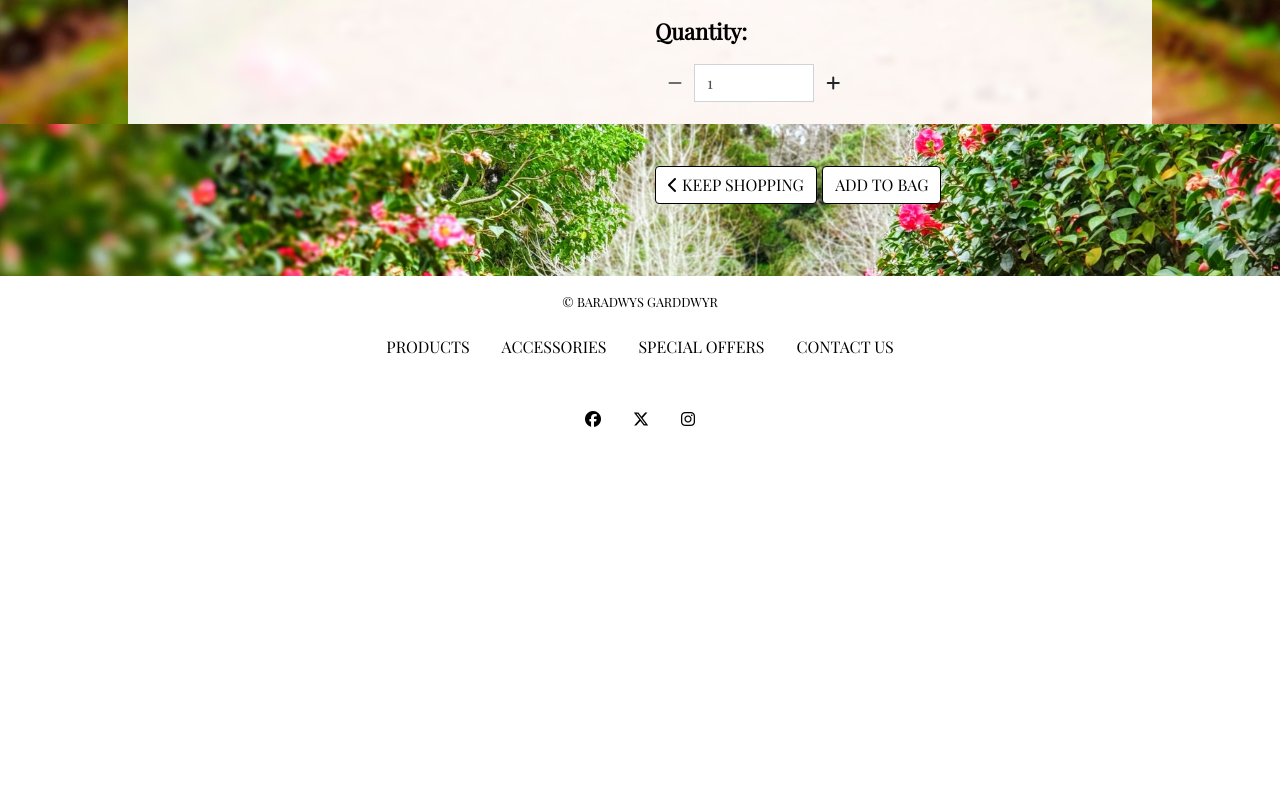
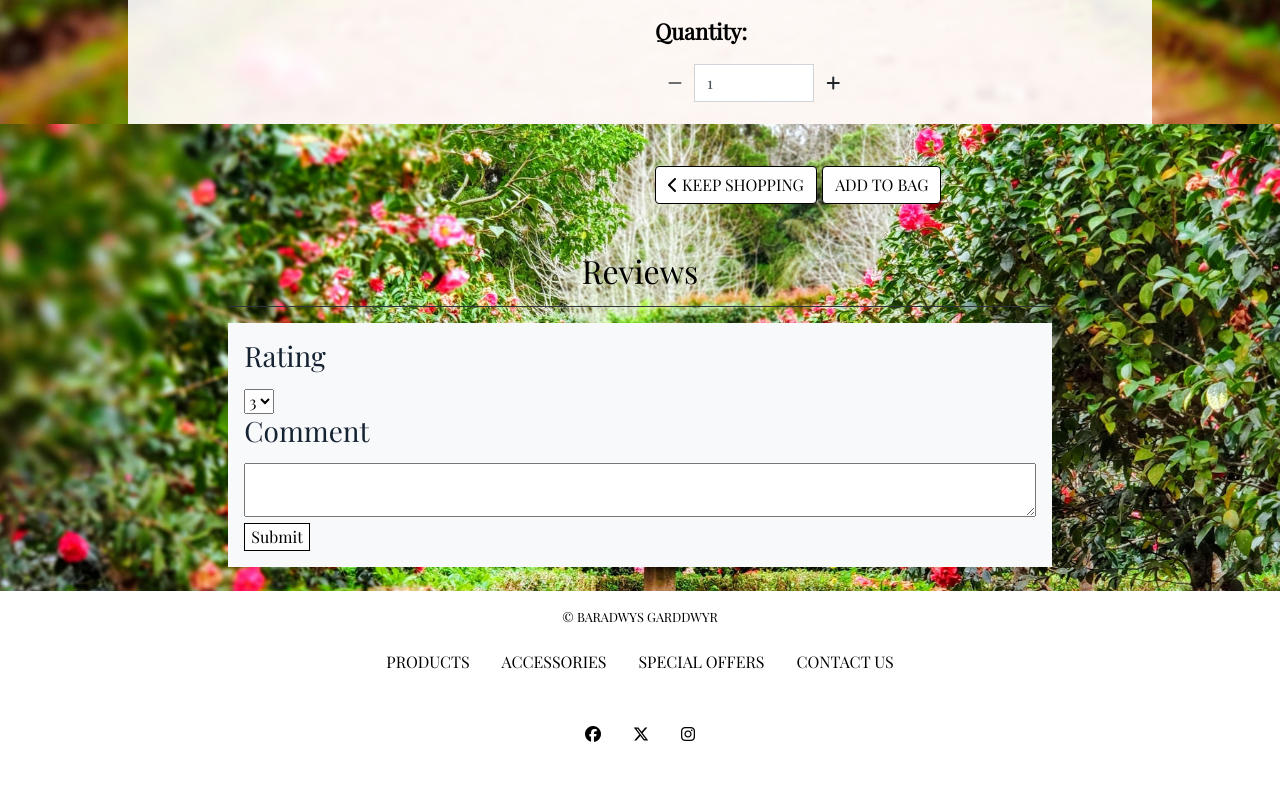
Before and after one commit to jenkidev/MSP4_Baradwys_Garddwyr, a Django app: page /products/1/ in a window 1280 px wide. Shown: the part 676-1478 px from the top of the page. Before the commit the page ends 1103 px from the top, so only its background shows below. Run offline with Django 3.2, Linux system fonts and the light colour scheme; the visitor is signed in with stand-in values (Sample User, id 1); data comes from the database, SQL or seed files in the repository; some libraries are stand-ins or nearby versions.

Commit message:
Created add review form

```diff
--- a/products/templates/products/product_detail.html
+++ b/products/templates/products/product_detail.html
@@ -103,6 +103,33 @@
                 </form>
             </div>
         </div>
+        <div class="col-8 offset-2">
+            <h2 class="text-center text-black">Reviews</h2>
+            <hr class="bg-dark">
+            {% if request.user.is_authenticated %}
+            <form method="post" action="." class="bg-light p-3">
+                {% csrf_token %}
+                <div>
+                    <label><h3>Rating</h3></label><br>
+                    <select name="rating">
+                        <option value="1">1</option>
+                        <option value="2">2</option>
+                        <option value="3" selected>3</option>
+                        <option value="4">4</option>
+                        <option value="5">5</option>
+                    </select>
+                </div>
+                <div>
+                    <label><h3>Comment</h3></label><br>
+                    <textarea class="textarea" name="content"></textarea>
+                </div>
+                <div>
+                    <button class="btn-outline-black">Submit</button>
+                </div>
+            </form>
+            {% endif %}
+
+        </div>
     </div>
 </div>
 {% endblock %}
```
